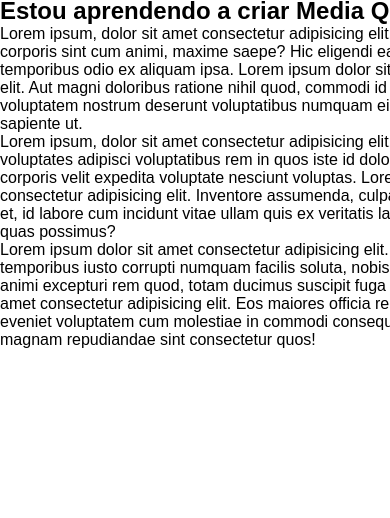
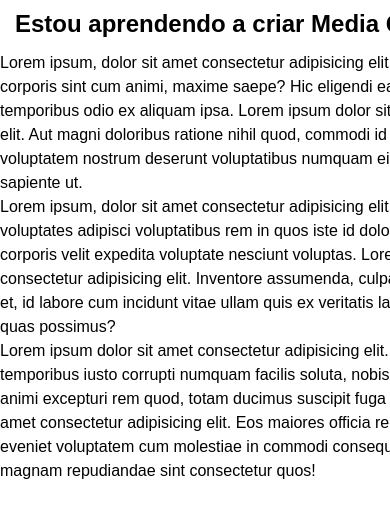
Before and after one commit to InlaSantos/html-css, a plain HTML site: page exercicios/ex026/mq001/index.html in a window 390 px wide. Shown: the part 78-596 px from the top of the page. Drawn offline with Linux system fonts and the light colour scheme.

Commit message:
Estudando Media Query

```diff
--- a/exercicios/ex026/mq001/estilos/tela.css
+++ b/exercicios/ex026/mq001/estilos/tela.css
@@ -19,6 +19,9 @@ header{
 header h1{
     text-align: center;
 }
+article h2{
+    padding: 15px;
+}
 
 menu  ul{
     list-style-type: none;
@@ -37,6 +40,7 @@ article{
     width: 600px;
     display: block;
     margin: auto;
+    line-height: 1.5em;
 }
 
 a{
@@ -53,4 +57,5 @@ a:hover{
 menu li:hover{
     box-shadow: 1px 0px 1px rgba(0, 0, 0, 0.342);
     transition-duration: 0.5s;
+    background-color: rgba(255, 255, 255, 0.301)
 }
```
